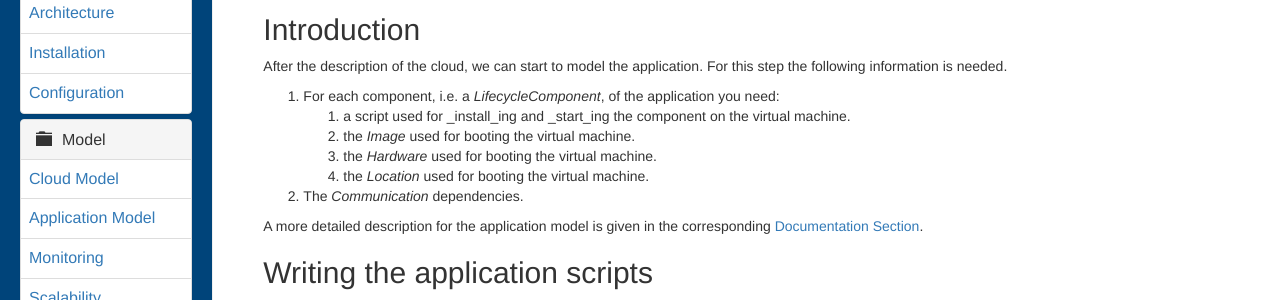
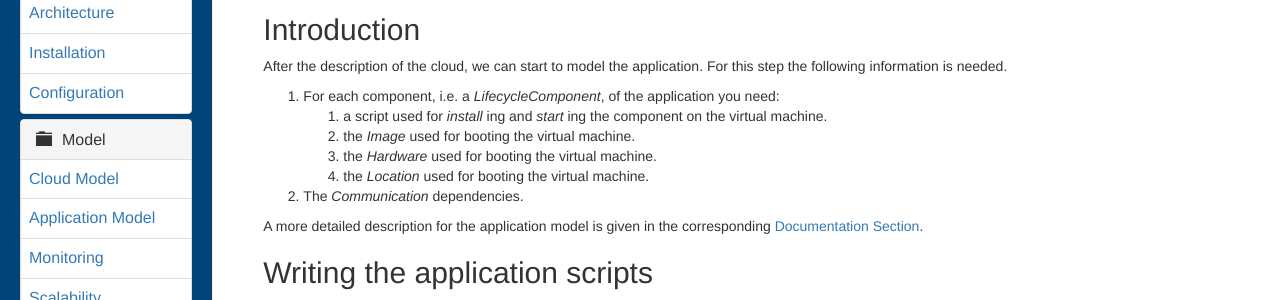
Before and after one commit to cloudiator/cloudiator.github.io, a Jekyll site: the page built from _docs/tutorial_application.md, in a window 1280 px wide and 900 px high. Shown: the part 157-457 px from the top of the window. Built offline with Jekyll 4.4.1, drawn with Linux system fonts in a browser that asks for light colours.

```diff
--- a/_docs/tutorial_application.md
+++ b/_docs/tutorial_application.md
@@ -9,7 +9,7 @@ After the description of the cloud, we can start to model the application.
 For this step the following information is needed.
 
 1. For each component, i.e. a _LifecycleComponent_, of the application you need:
-    1. a script used for _install_ing and _start_ing the component on the virtual machine.
+    1. a script used for _install_ ing and _start_ ing the component on the virtual machine.
     2. the _Image_ used for booting the virtual machine.
     3. the _Hardware_ used for booting the virtual machine.
     4. the _Location_ used for booting the virtual machine.
```
